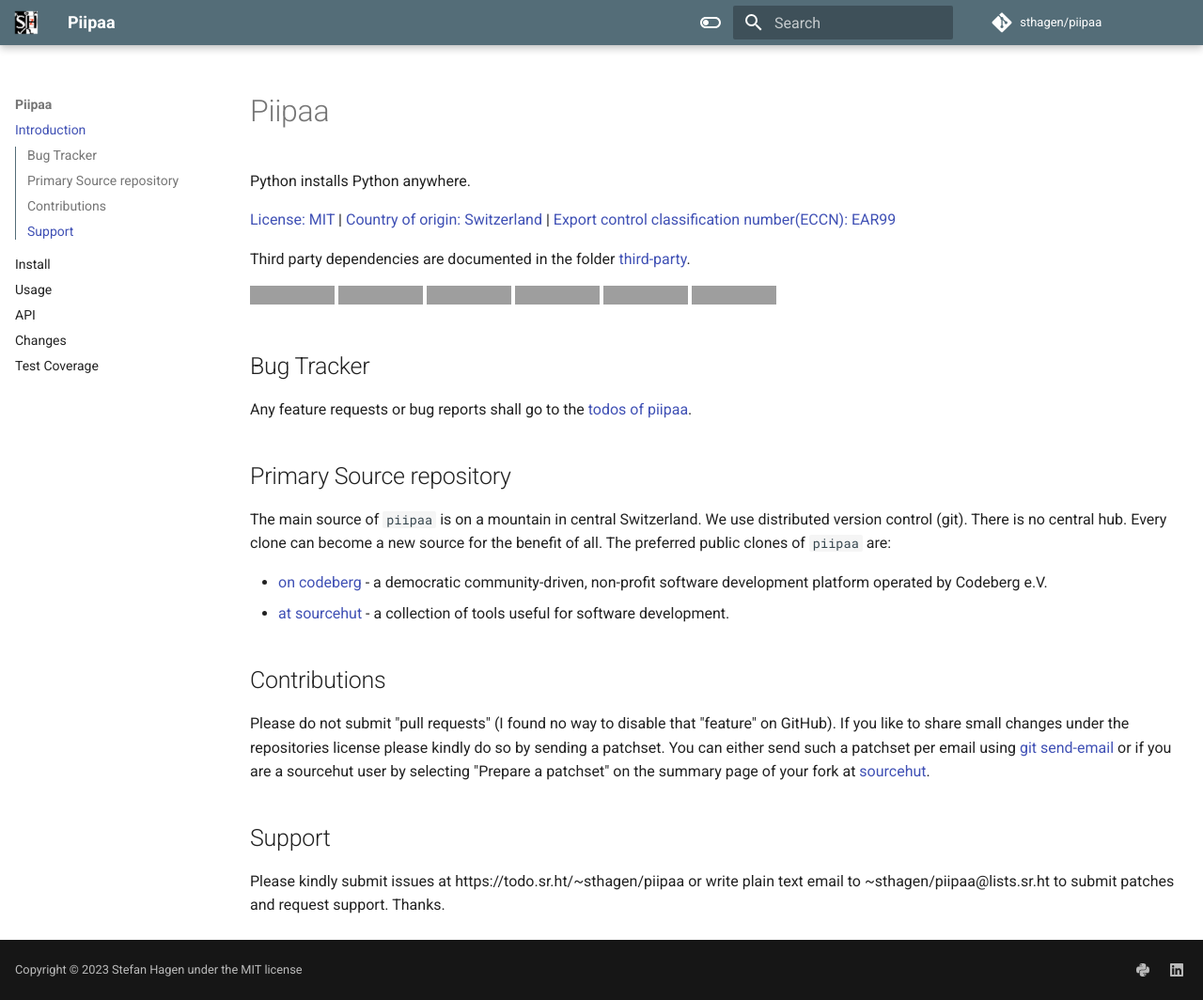
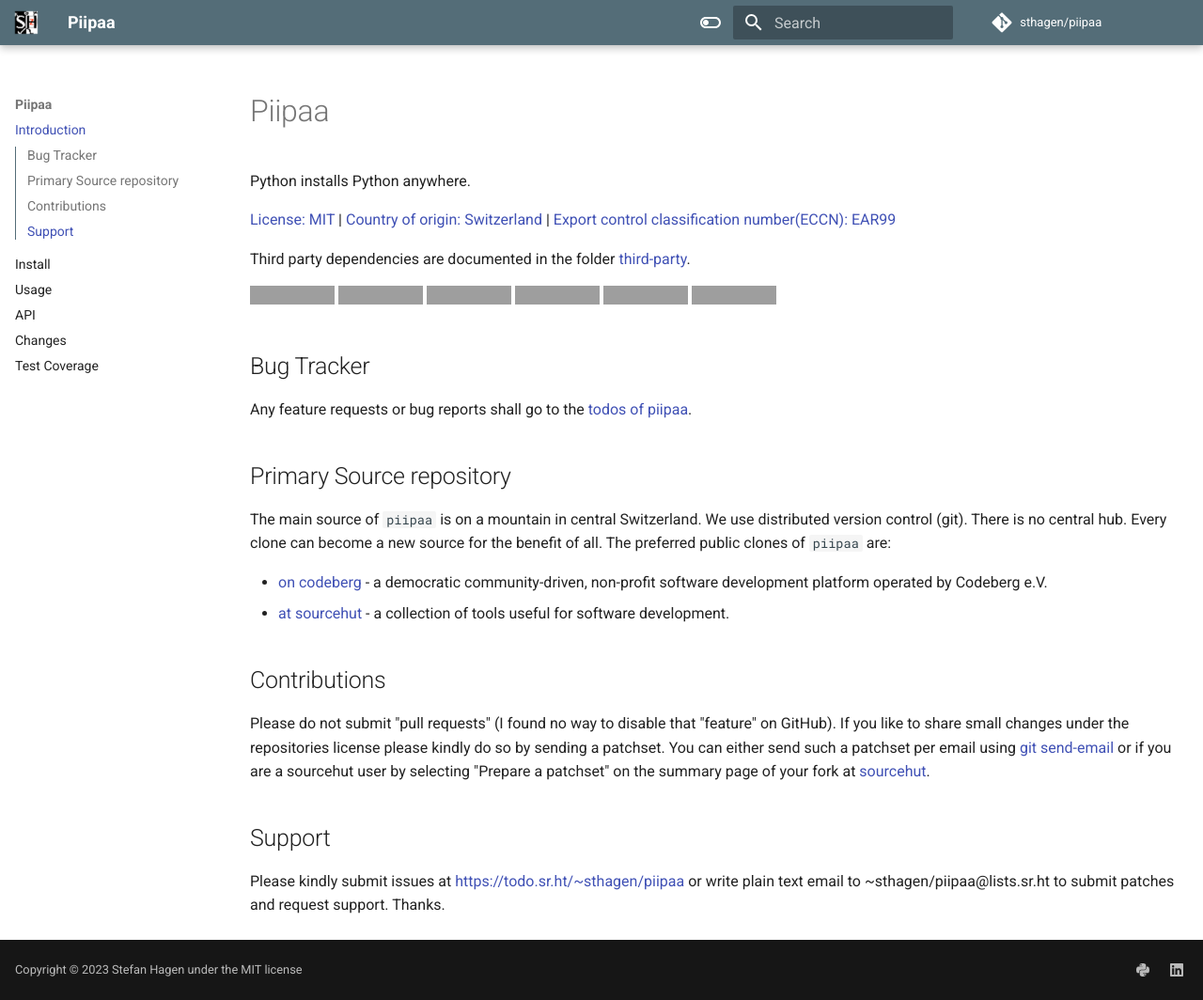
Before and after one commit to sthagen/piipaa, an MkDocs documentation site: the page built from docs/index.md, in a window 1280 px wide and 1064 px high. Shown: the whole window at 94% size. Built offline with MkDocs 1.6.1 and Material for MkDocs 9.7.7, drawn with Linux system fonts in a browser that asks for light colours; grey boxes are pictures that could not be loaded.

```diff
--- a/docs/index.md
+++ b/docs/index.md
@@ -39,4 +39,4 @@ if you are a sourcehut user by selecting "Prepare a patchset" on the summary pag
 
 ## Support
 
-Please kindly submit issues at https://todo.sr.ht/~sthagen/piipaa or write plain text email to ~sthagen/piipaa@lists.sr.ht to submit patches and request support. Thanks.
+Please kindly submit issues at <https://todo.sr.ht/~sthagen/piipaa> or write plain text email to ~sthagen/piipaa@lists.sr.ht to submit patches and request support. Thanks.
```
